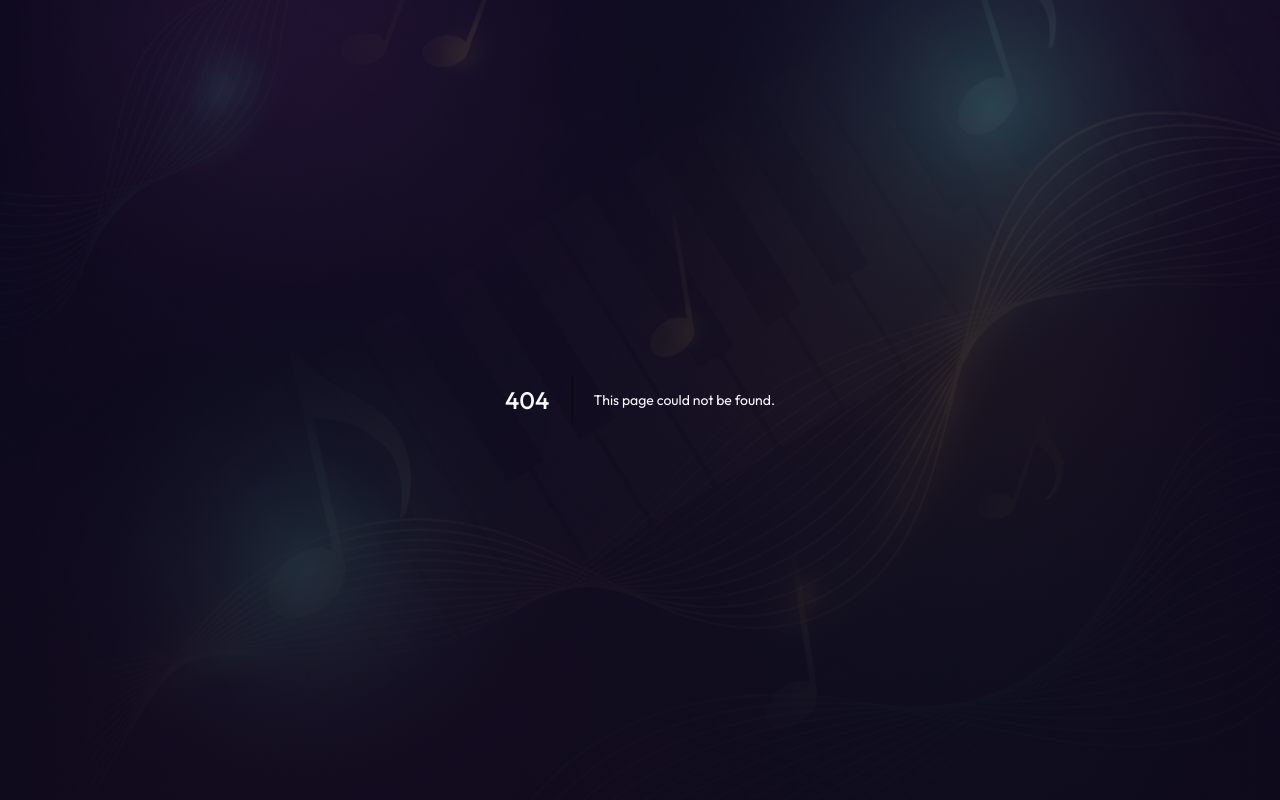
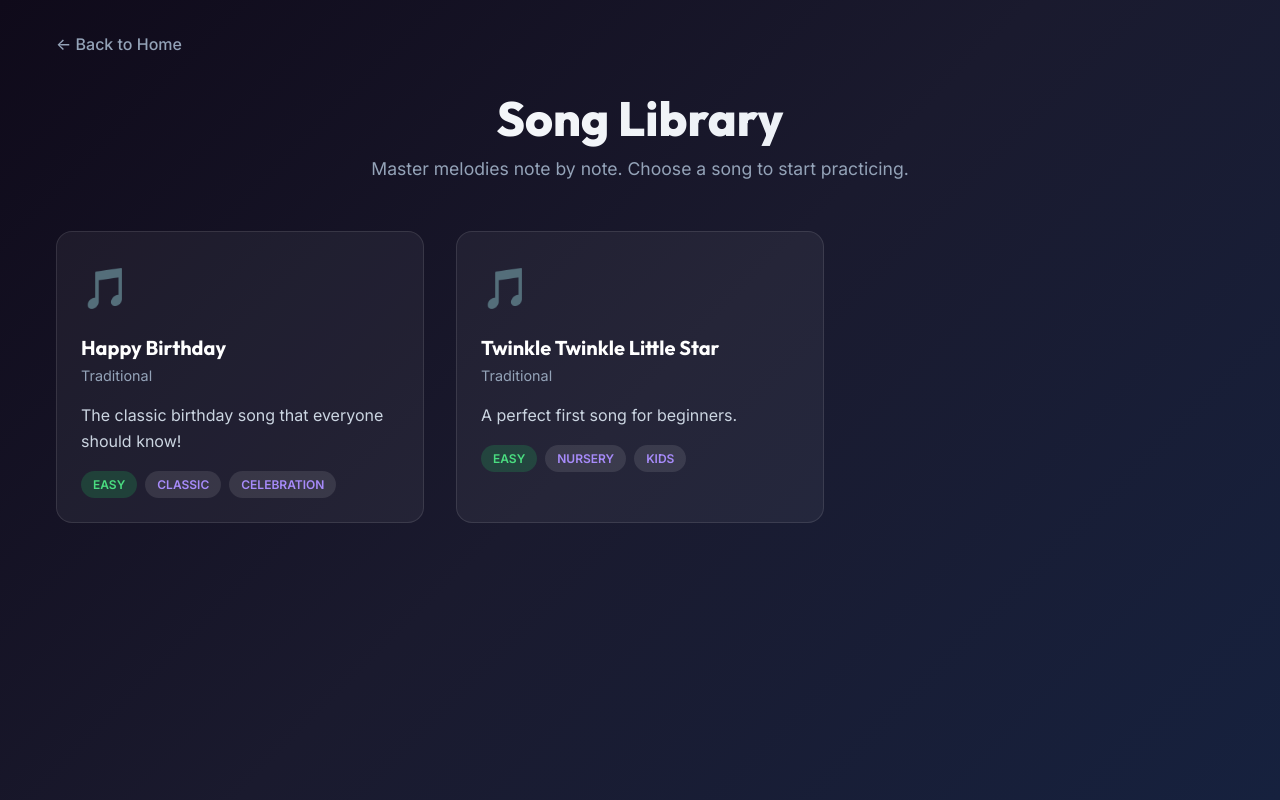
Before and after one commit to vishveshjain/MusicTutor, a Next.js app: page /songs in a window 1280 px wide. Before the commit this address had no page. Built offline with nearby package versions, Linux system fonts and the light colour scheme.

Commit message:
feat(songs): add song library and play-along mode

```diff
--- a/src/app/page.tsx
+++ b/src/app/page.tsx
@@ -77,6 +77,9 @@ export default function HomePage() {
         <Link href="/onboarding" className="btn btn-primary btn-lg">
           Start Learning →
         </Link>
+        <Link href="/songs" className="btn btn-secondary btn-lg" style={{ marginLeft: '1rem' }}>
+          Browse Songs 🎵
+        </Link>
       </section>
 
       <section className="instruments">
--- /dev/null
+++ b/src/app/songs/page.tsx
@@ -0,0 +1,58 @@
+import React from "react";
+import Link from "next/link";
+import { getAllSongs } from "@/lib/songs/song-data";
+import "./songs.css";
+
+export const metadata = {
+    title: "Song Library - Music Tutor",
+    description: "Learn to play your favorite songs on piano, guitar, and more.",
+};
+
+export default function SongsPage() {
+    const songs = getAllSongs();
+
+    return (
+        <div className="songs-page">
+            <div className="container mx-auto">
+                <Link href="/" className="back-link">
+                    ← Back to Home
+                </Link>
+
+                <header className="songs-header">
+                    <h1 className="songs-title">Song Library</h1>
+                    <p className="songs-subtitle">
+                        Master melodies note by note. Choose a song to start practicing.
+                    </p>
+                </header>
+
+                <div className="songs-grid">
+                    {songs.map((song) => (
+                        <Link
+                            key={song.id}
+                            href={`/learn/${song.instrument}/song-${song.id}`}
+                            className="song-card"
+                        >
+                            <div className="song-icon">🎵</div>
+                            <div className="song-info">
+                                <h3 className="song-name">{song.title}</h3>
+                                <p className="song-artist">{song.artist}</p>
+                                <p className="text-sm text-gray-400 mb-4">{song.description}</p>
+
+                                <div className="song-tags">
+                                    <span className={`badge badge-difficulty-${song.difficulty}`}>
+                                        {song.difficulty}
+                                    </span>
+                                    {song.tags.map(tag => (
+                                        <span key={tag} className="badge" style={{ background: 'rgba(255,255,255,0.1)' }}>
+                                            {tag}
+                                        </span>
+                                    ))}
+                                </div>
+                            </div>
+                        </Link>
+                    ))}
+                </div>
+            </div>
+        </div>
+    );
+}
--- /dev/null
+++ b/src/app/songs/songs.css
@@ -0,0 +1,150 @@
+/* Songs Page Styles */
+
+.songs-page {
+    min-height: 100vh;
+    padding: 2rem;
+    background: linear-gradient(135deg, #0F0A1A 0%, #1a1a2e 50%, #16213e 100%);
+    color: white;
+}
+
+.songs-header {
+    text-align: center;
+    margin-bottom: 3rem;
+    animation: fadeIn 0.8s ease-out;
+}
+
+.songs-title {
+    font-size: 3rem;
+    font-weight: 800;
+    margin-bottom: 0.5rem;
+    background: linear-gradient(to right, #ffffff, #e2e8f0);
+    -webkit-background-clip: text;
+    -webkit-text-fill-color: transparent;
+}
+
+.songs-subtitle {
+    color: #94A3B8;
+    font-size: 1.1rem;
+}
+
+.songs-grid {
+    display: grid;
+    grid-template-columns: repeat(auto-fill, minmax(280px, 1fr));
+    gap: 2rem;
+    max-width: 1200px;
+    margin: 0 auto;
+}
+
+.song-card {
+    background: rgba(255, 255, 255, 0.05);
+    border: 1px solid rgba(255, 255, 255, 0.1);
+    border-radius: 16px;
+    padding: 1.5rem;
+    text-decoration: none;
+    transition: all 0.3s ease;
+    display: flex;
+    flex-direction: column;
+    position: relative;
+    overflow: hidden;
+}
+
+.song-card:hover {
+    transform: translateY(-5px);
+    background: rgba(255, 255, 255, 0.08);
+    border-color: rgba(139, 92, 246, 0.4);
+    box-shadow: 0 10px 30px rgba(0, 0, 0, 0.2);
+}
+
+.song-card::before {
+    content: '';
+    position: absolute;
+    top: 0;
+    left: 0;
+    width: 100%;
+    height: 4px;
+    background: linear-gradient(90deg, #8B5CF6, #EC4899);
+    opacity: 0;
+    transition: opacity 0.3s ease;
+}
+
+.song-card:hover::before {
+    opacity: 1;
+}
+
+.song-icon {
+    font-size: 2.5rem;
+    margin-bottom: 1rem;
+}
+
+.song-info {
+    flex: 1;
+}
+
+.song-name {
+    font-size: 1.25rem;
+    font-weight: 700;
+    color: white;
+    margin-bottom: 0.25rem;
+}
+
+.song-artist {
+    font-size: 0.9rem;
+    color: #94A3B8;
+    margin-bottom: 1rem;
+}
+
+.song-tags {
+    display: flex;
+    flex-wrap: wrap;
+    gap: 0.5rem;
+    margin-top: auto;
+}
+
+.badge {
+    padding: 0.25rem 0.75rem;
+    border-radius: 20px;
+    font-size: 0.75rem;
+    font-weight: 600;
+    text-transform: uppercase;
+}
+
+.badge-difficulty-easy {
+    background: rgba(34, 197, 94, 0.2);
+    color: #4ade80;
+}
+
+.badge-difficulty-medium {
+    background: rgba(234, 179, 8, 0.2);
+    color: #facc15;
+}
+
+.badge-difficulty-hard {
+    background: rgba(239, 68, 68, 0.2);
+    color: #f87171;
+}
+
+.back-link {
+    display: inline-flex;
+    align-items: center;
+    color: #94A3B8;
+    text-decoration: none;
+    margin-bottom: 2rem;
+    font-weight: 500;
+    transition: color 0.2s;
+}
+
+.back-link:hover {
+    color: white;
+}
+
+@keyframes fadeIn {
+    from {
+        opacity: 0;
+        transform: translateY(20px);
+    }
+
+    to {
+        opacity: 1;
+        transform: translateY(0);
+    }
+}
--- /dev/null
+++ b/src/lib/songs/song-data.ts
@@ -0,0 +1,64 @@
+
+export interface SongNote {
+    note: string;
+    duration: number; // in seconds, or relative beat
+    lyric?: string;
+}
+
+export interface Song {
+    id: string;
+    title: string;
+    artist?: string; // or "Traditional"
+    difficulty: "easy" | "medium" | "hard";
+    instrument: string; // "piano" | "harmonium" | "guitar" (or "all" if generic, but usually specific keys matter)
+    notes: SongNote[];
+    description?: string;
+    tags: string[];
+}
+
+export const SONGS: Song[] = [
+    {
+        id: "happy-birthday",
+        title: "Happy Birthday",
+        artist: "Traditional",
+        difficulty: "easy",
+        instrument: "piano",
+        description: "The classic birthday song that everyone should know!",
+        tags: ["classic", "celebration"],
+        notes: [
+            { note: "C4", duration: 0.5, lyric: "Hap" },
+            { note: "C4", duration: 0.5, lyric: "py" },
+            { note: "D4", duration: 1, lyric: "Birth" },
+            { note: "C4", duration: 1, lyric: "day" },
+            { note: "F4", duration: 1, lyric: "to" },
+            { note: "E4", duration: 2, lyric: "you" },
+            // ... more notes would go here
+        ]
+    },
+    {
+        id: "twinkle-twinkle",
+        title: "Twinkle Twinkle Little Star",
+        artist: "Traditional",
+        difficulty: "easy",
+        instrument: "piano",
+        description: "A perfect first song for beginners.",
+        tags: ["nursery", "kids"],
+        notes: [
+            { note: "C4", duration: 1, lyric: "Twin" },
+            { note: "C4", duration: 1, lyric: "kle" },
+            { note: "G4", duration: 1, lyric: "twin" },
+            { note: "G4", duration: 1, lyric: "kle" },
+            { note: "A4", duration: 1, lyric: "lit" },
+            { note: "A4", duration: 1, lyric: "tle" },
+            { note: "G4", duration: 2, lyric: "star" },
+        ]
+    }
+];
+
+export function getSong(id: string): Song | undefined {
+    return SONGS.find(s => s.id === id);
+}
+
+export function getAllSongs(): Song[] {
+    return SONGS;
+}
```
Also changed, not shown: src/app/learn/[instrument]/[lesson]/page.tsx (+40 -1 lines).
